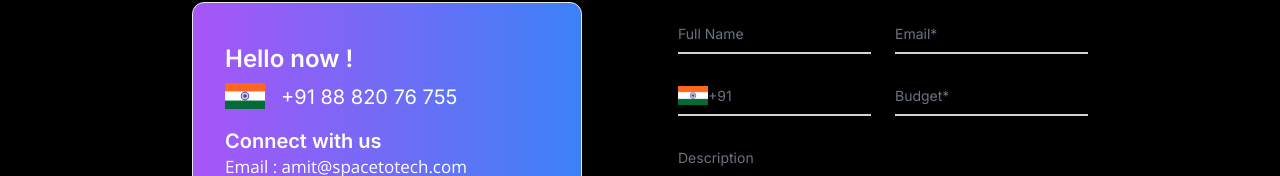
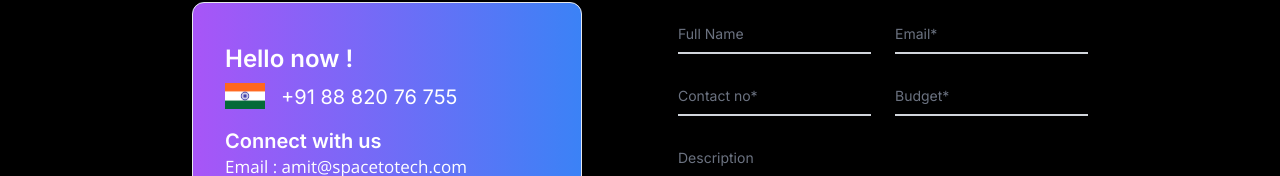
Before and after one commit to SahilSinha22/spacex, a Next.js app: page /Career in a window 1280 px wide. Shown: the part 6604-6780 px from the top of the page. Built offline with nearby package versions, Linux system fonts and the light colour scheme.

Commit message:
change 3.2or form database

```diff
--- a/components/Contact.jsx
+++ b/components/Contact.jsx
@@ -71,7 +71,7 @@ const Contact = () => {
     };
 
     const res = await fetch(
-      "https://nextfirebase-fab92-default-rtdb.firebaseio.com/Query.json",
+      "https://nextfirebase-fab92-default-rtdb.firebaseio.com/SpacetoTech.json",
       options
     );
     if (res) {
--- a/components/Form.js
+++ b/components/Form.js
@@ -70,7 +70,7 @@ const Form = () => {
     };
 
     const res = await fetch(
-      "https://nextfirebase-fab92-default-rtdb.firebaseio.com/Query.json",
+      "https://nextfirebase-fab92-default-rtdb.firebaseio.com/SpacetoTech.json",
       options
     );
     if (res) {
@@ -228,7 +228,7 @@ const Form = () => {
                         className="block py-2.5 px-0 w-full text-sm text-white bg-transparent border-0 border-b-2 border-gray-300 appearance-none dark:text-white dark:border-gray-600 dark:focus:border-blue-500 focus:outline-none focus:ring-0 focus:border-blue-600 peer"
                         placeholder=" "
                         value={user.Number}
-                        autoComplete="off"
+
                         required
                         onChange={data}
                       />
@@ -243,15 +243,8 @@ const Form = () => {
                         className="peer-focus:font-medium absolute text-sm text-gray-500 dark:text-gray-400 duration-300 transform -translate-y-6 scale-75 top-3 -z-10 origin-[0] peer-focus:start-0 rtl:peer-focus:translate-x-1/4 peer-focus:text-blue-600 peer-focus:dark:text-blue-500 peer-placeholder-shown:scale-100 peer-placeholder-shown:translate-y-0 peer-focus:scale-75 peer-focus:-translate-y-6"
                       >
                         <div className="flex flex-row">
-                          <div className="">
-                            <Image
-                              src="/flag.svg"
-                              alt="flag"
-                              width={30}
-                              height={2}
-                            />{" "}
-                          </div>
-                          <div className="">+91</div>
+
+                          <div className="">Contact no*</div>
                         </div>
                       </label>
                     </div>
--- a/components/FormComponent.js
+++ b/components/FormComponent.js
@@ -55,7 +55,7 @@ const FormComponent = () => {
     };
 
     const res = await fetch(
-      'https://nextfirebase-fab92-default-rtdb.firebaseio.com/Query.json',
+      'https://nextfirebase-fab92-default-rtdb.firebaseio.com/SpacetoTech.json',
       options
     );
     if (res) {
--- a/components/Intros.js
+++ b/components/Intros.js
@@ -16,7 +16,7 @@ const Intros = () => {
   const [isModalOpen, setIsModalOpen] = useState(false);
 
   const handleButtonClick = () => {
-    console.log("heyyyy");
+
     setIsModalOpen(true);
   };
 
--- a/components/Popups.jsx
+++ b/components/Popups.jsx
@@ -64,7 +64,7 @@ const DumyForm = ({ onClose }) => {
         };
 
         const res = await fetch(
-            'https://nextfirebase-fab92-default-rtdb.firebaseio.com/Query.json',
+            'https://nextfirebase-fab92-default-rtdb.firebaseio.com/SpacetoTech.json',
             options
         );
         if (res) {
--- a/components/dumyForm.jsx
+++ b/components/dumyForm.jsx
@@ -64,7 +64,7 @@ const DumyForm = () => {
         };
 
         const res = await fetch(
-            'https://nextfirebase-fab92-default-rtdb.firebaseio.com/Query.json',
+            'https://nextfirebase-fab92-default-rtdb.firebaseio.com/SpacetoTech.json',
             options
         );
         if (res) {
```
